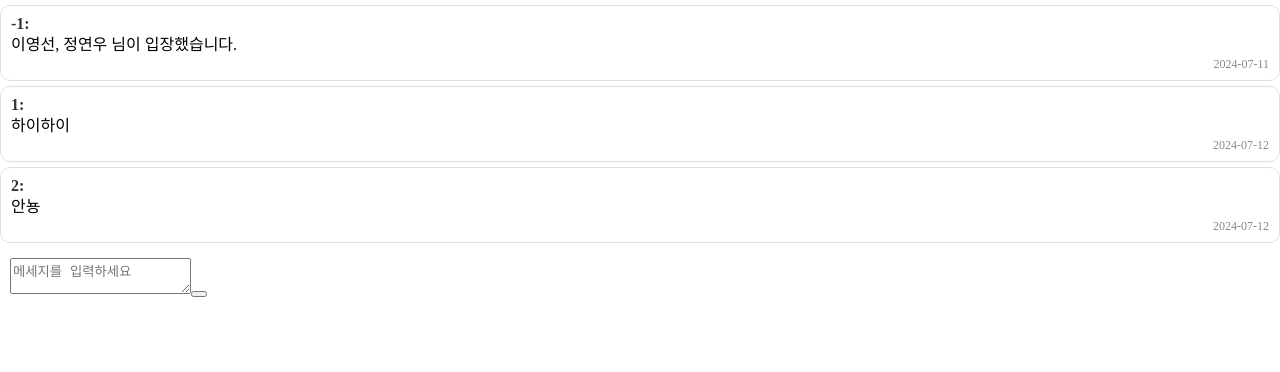
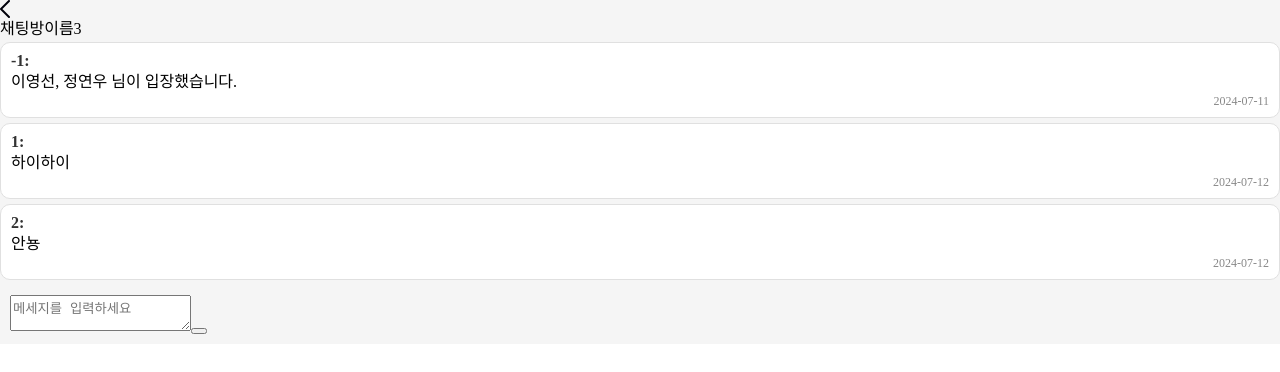
Before and after one commit to ho0010/KUchat-Frontend, a React (Create React App) app: page /chat in a window 1280 px wide. Shown: the top 372 px of the page. Built offline with nearby package versions, Linux system fonts and the light colour scheme; a web font is replaced by a local one.

Commit message:
Feat: chat header

```diff
--- a/src/routes/Chat/Chat.module.css
+++ b/src/routes/Chat/Chat.module.css
@@ -1,10 +1,15 @@
+.root{
+    background-color: #f5f5f5;
+    width: 100%;
+    height: 100%;
+    box-sizing: border-box;
+}
 .senderZero {
     background-color: #ffeb3b; /* Yellow background for senderId 0 */
     padding: 10px;
     border-radius: 10px;
     margin: 5px 0;
 }
-
 .senderNonZero {
     background-color: #ffffff; /* White background for senderId non-zero */
     padding: 10px;
@@ -12,19 +17,19 @@
     margin: 5px 0;
     border: 1px solid #e0e0e0;
 }
-
 .chatSender {
     font-weight: bold;
     color: #333;
 }
-
 .chatText {
     margin-top: 5px;
 }
-
 .chatDate {
     font-size: 12px;
     color: #888;
     text-align: right;
     margin-top: 5px;
 }
+.header{
+
+}
--- a/src/routes/Chat/Chat.tsx
+++ b/src/routes/Chat/Chat.tsx
@@ -3,6 +3,8 @@ import InputForm from "./components/InputForm"; // 분리된 InputForm 컴포넌
 import FormatDate from "../../components/Formatdate";
 import chatData from "../../model/ChatInner.json";
 import styles from "./Chat.module.css";
+import left_arrow from "../../assets/img/left_arrow.svg";
+import { useNavigate } from "react-router-dom";
 
 interface Chat {
   messageId: number;
@@ -27,6 +29,7 @@ const App: React.FC = () => {
       parentId: msg.parentId,
     })),
   );
+  const navigate = useNavigate();
   const nextMessageId = useRef<number>(chatData.recentMessages.length + 1);
 
   const onChange = useCallback((e: React.ChangeEvent<HTMLTextAreaElement>) => {
@@ -73,8 +76,16 @@ const App: React.FC = () => {
     chatListRef.current?.scrollTo(0, chatListRef.current.scrollHeight);
   }, [chats]);
 
+  const handleBackClick = () => {
+    navigate(-1);
+  };
+
   return (
-    <div ref={chatListRef}>
+    <div className={styles.root} ref={chatListRef}>
+      <div className={styles.header}>
+        <img src={left_arrow} alt="뒤로가기" onClick={handleBackClick} />{" "}
+        <div>{chatData.name}</div>
+      </div>
       <div>
         {chats.map((chat) => (
           <div
```
Lines whose indentation alone changed are shown as unchanged.
